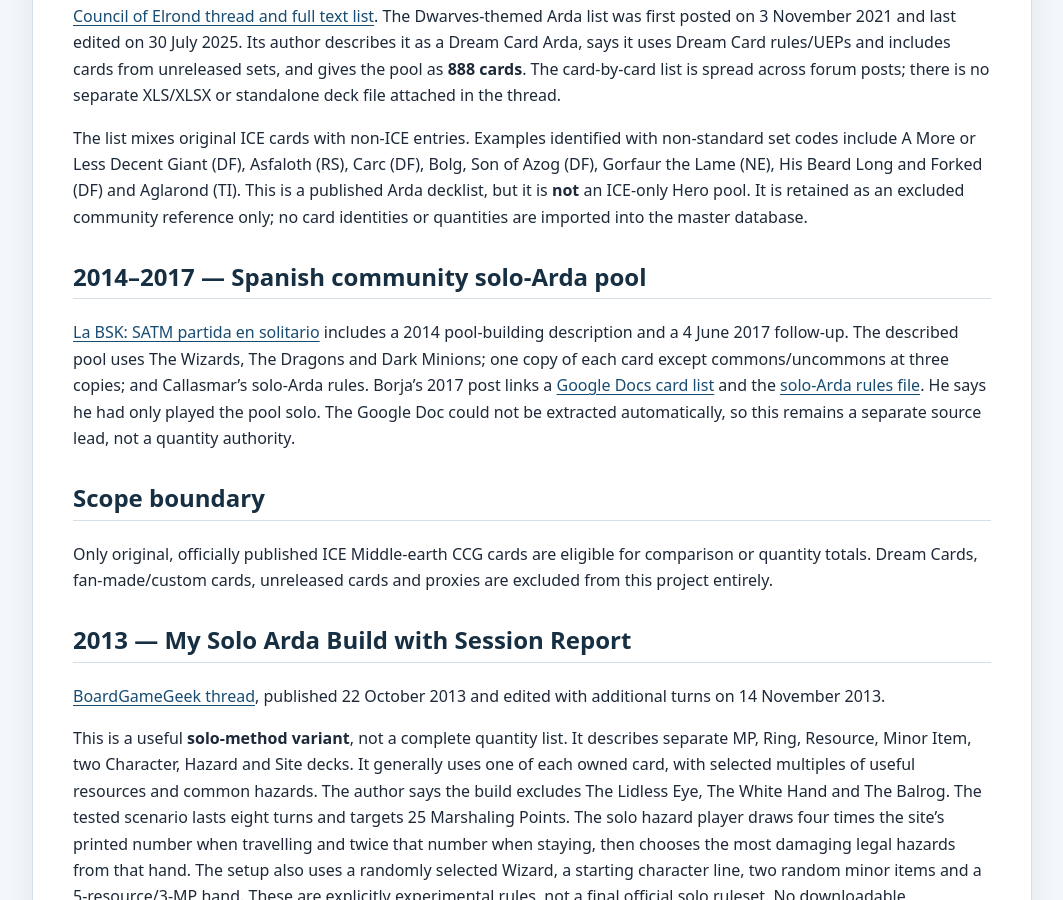
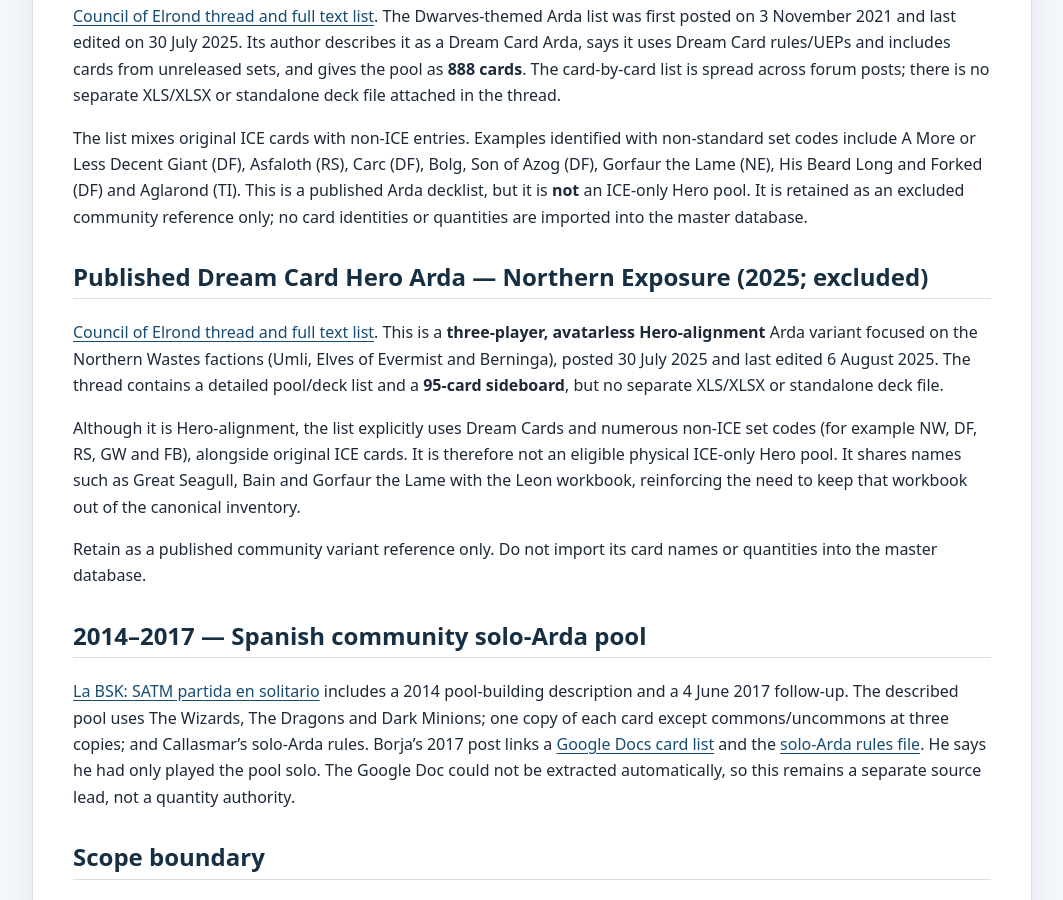
Before and after one commit to JamSpot/meccg-arda-master-database, a Jekyll site: the page built from docs/comparison-lists.md, in a window 1280 px wide and 900 px high, scrolled down 4057 px. Shown: the whole window, without its empty margins (108-1171 px from the left). Built offline with Jekyll 4.4.1, drawn with Linux system fonts in a browser that asks for light colours; our own code applies the rules of GitHub Pages for plain Markdown files.

Commit message:
Add Northern Exposure Dream Card Arda source review

```diff
--- a/docs/comparison-lists.md
+++ b/docs/comparison-lists.md
@@ -102,6 +102,15 @@ Importantly, several names in the workbook also appear in the published Dream Ca
 [Council of Elrond thread and full text list](https://councilofelrond.org/forum/viewtopic.php?p=38931). The Dwarves-themed Arda list was first posted on 3 November 2021 and last edited on 30 July 2025. Its author describes it as a Dream Card Arda, says it uses Dream Card rules/UEPs and includes cards from unreleased sets, and gives the pool as **888 cards**. The card-by-card list is spread across forum posts; there is no separate XLS/XLSX or standalone deck file attached in the thread.
 
 The list mixes original ICE cards with non-ICE entries. Examples identified with non-standard set codes include A More or Less Decent Giant (DF), Asfaloth (RS), Carc (DF), Bolg, Son of Azog (DF), Gorfaur the Lame (NE), His Beard Long and Forked (DF) and Aglarond (TI). This is a published Arda decklist, but it is **not** an ICE-only Hero pool. It is retained as an excluded community reference only; no card identities or quantities are imported into the master database.
+
+## Published Dream Card Hero Arda — Northern Exposure (2025; excluded)
+
+[Council of Elrond thread and full text list](https://councilofelrond.org/forum/viewtopic.php?t=5233). This is a **three-player, avatarless Hero-alignment** Arda variant focused on the Northern Wastes factions (Umli, Elves of Evermist and Berninga), posted 30 July 2025 and last edited 6 August 2025. The thread contains a detailed pool/deck list and a **95-card sideboard**, but no separate XLS/XLSX or standalone deck file.
+
+Although it is Hero-alignment, the list explicitly uses Dream Cards and numerous non-ICE set codes (for example NW, DF, RS, GW and FB), alongside original ICE cards. It is therefore not an eligible physical ICE-only Hero pool. It shares names such as Great Seagull, Bain and Gorfaur the Lame with the Leon workbook, reinforcing the need to keep that workbook out of the canonical inventory.
+
+Retain as a published community variant reference only. Do not import its card names or quantities into the master database.
+
 
 ## 2014–2017 — Spanish community solo-Arda pool
 
```
